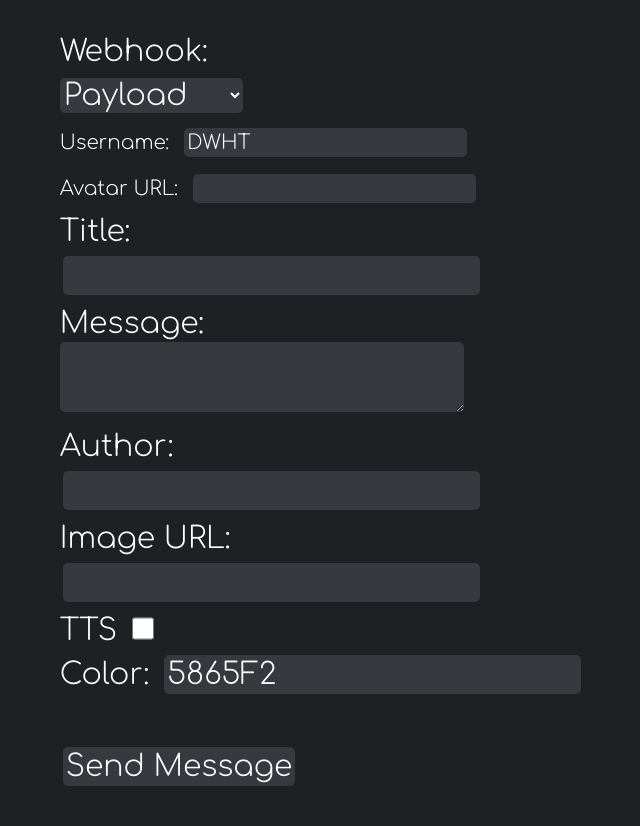
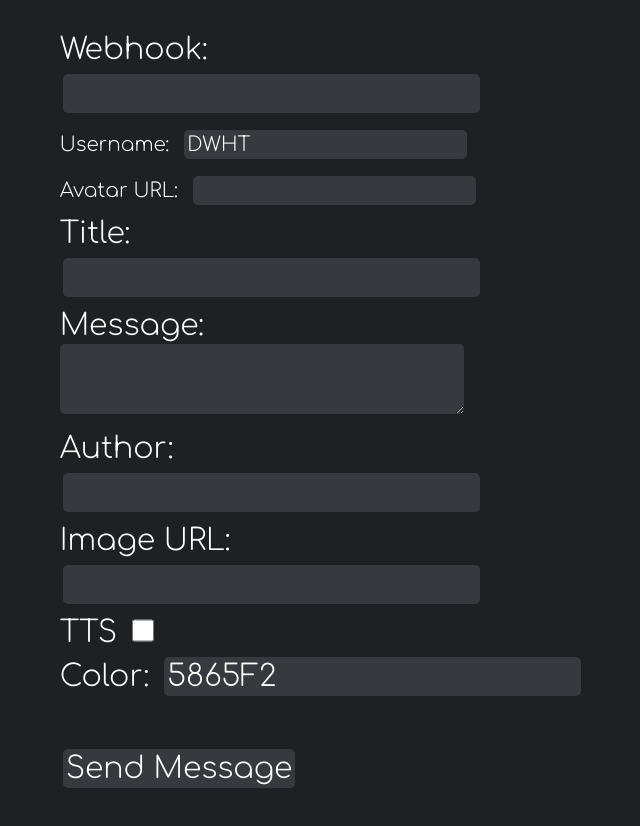
Before and after one commit to North-dev/D.W.H.T, a website: page index.html in a window 1280 px wide. Shown: the part 117-943 px from the top of the page, without its empty margins (318-958 px from the left). Drawn offline with Linux system fonts and the light colour scheme.

Commit message:
Removed webhooks from public

```diff
--- a/index.html
+++ b/index.html
@@ -14,12 +14,9 @@
 		<form id="form">
 		<i class="fa-brands fa-discord"></i>
 		<u><b>Discord Webhook Tool</b></u><br><br>
+
 		<label for="url">Webhook:</label><br>
-		<select name="url" id="url">
-			<option value="1054821429046169661/0ITq68Gro9wDoSQ-DpGH32bC65jTjsyfCG15BPo7J_wwKlRNScFhXqgPKgKZfnPtFKYV">Payload</option>
-			<option value="1054802679857164418/_ednkoc1u0I-YsgAF-EYPEqEolBnanT3-dXRwxr5CZB6rzLpXbhTnNjKXuVw2pKlEhMc">Burnt Soul</option>
-			<option value="1054793000724734003/36kWV9246gWi2vR1GUviRDaw_dGBbNI7UjH5zFuZoVn8vty3HfTWz7eTYs1wVrBGG5lw">Fowleri 2.0</option>
-		</select><br>
+		<input name="url" id="url" value=""></input><br>
 
 		<label class="smaller" for="username">Username:</label>
 		<input required class="smaller" type="text" id="username" name="username" value="DWHT"><br>
```
